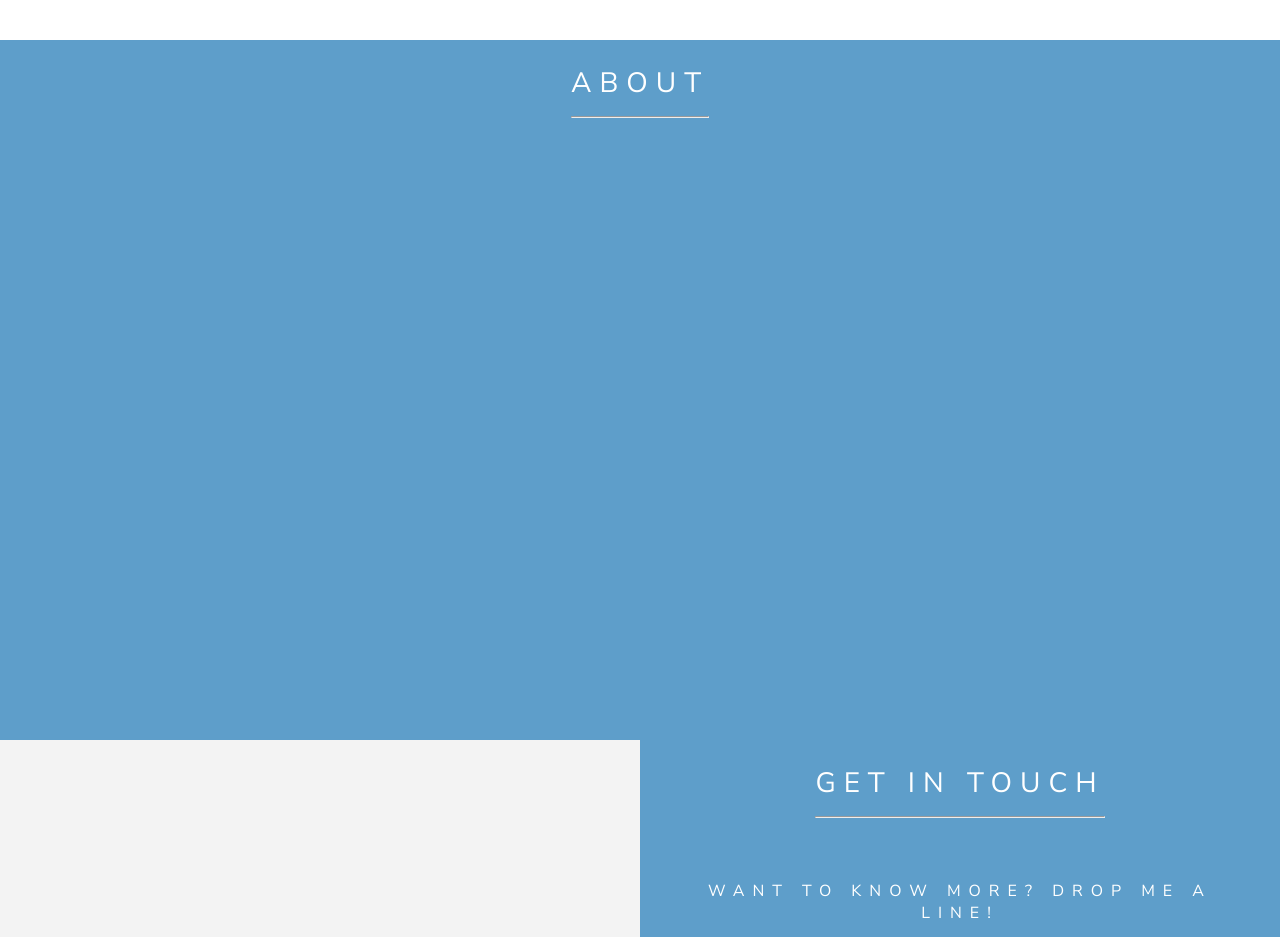
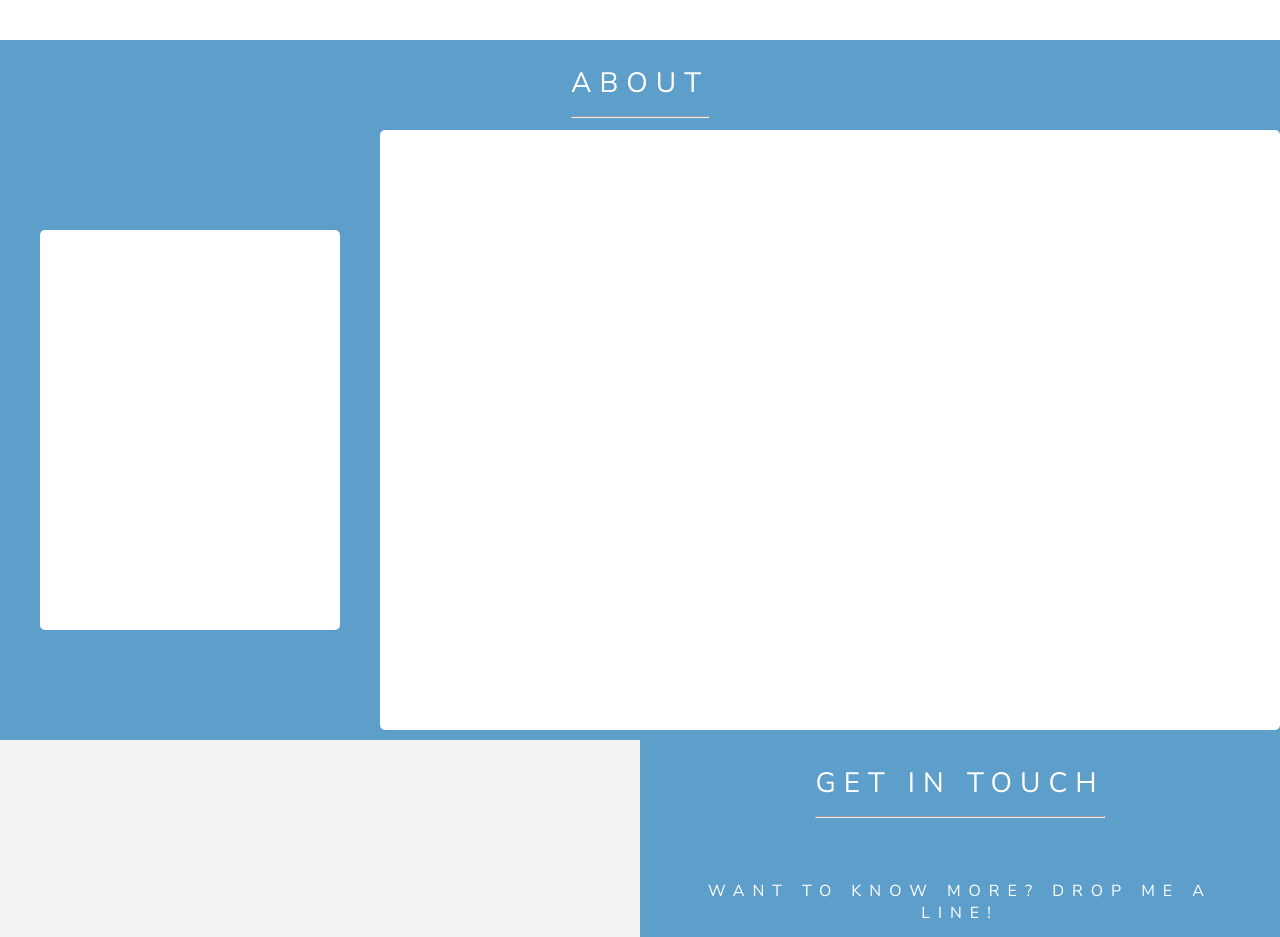
Before and after one commit to jbimagine/coffee-and-code, a React (Create React App) app: page / in a window 1280 px wide. Shown: the part 1460-2397 px from the top of the page. Built offline with nearby package versions, Linux system fonts and the light colour scheme.

Commit message:
Setup up framework for about page

```diff
--- a/src/components/About.js
+++ b/src/components/About.js
@@ -3,17 +3,6 @@ import { AboutContainer, AboutTitleContainer, AboutImageContainer } from '../sty
 import { ContentHeader } from '../styled-components/Global_styles';
 
 class About extends Component {
-
-  state = {
-
-    menuItems: [
-      { label: 'Home' },
-      { label: 'My Work' },
-      { label: 'About' },
-      { label: 'Contact' },
-    ],
-
-  }
 
   render() {
     return (
@@ -23,9 +12,14 @@ class About extends Component {
         <ContentHeader title = 'About' color = '#FFF' underline = {true} >
         </ContentHeader>
         </AboutTitleContainer>
-        <AboutImageContainer>
-
-        </AboutImageContainer>
+       <div style = {{ display:'grid', gridTemplateColumns:'1fr 2fr', height:'100%' }}>
+          <div style = {{ display:'flex', justifyContent:'center', alignItems:'center', height:'100%',  width:'100%' }}>
+            <div style = {{ display:'flex', width:'300px', height:'400px', backgroundColor:'#FFF', borderRadius:'5px' }}></div>
+          </div>
+          <div style = {{ display:'flex', justifyContent:'center', alignItems:'center', height:'100%', }}>
+          <div style = {{ display:'flex', width:'900px', height:'600px', backgroundColor:'#FFF', borderRadius:'5px' }}></div>
+          </div>
+       </div>
     </AboutContainer>
 
     </>
--- a/src/styled-components/About_Styles.js
+++ b/src/styled-components/About_Styles.js
@@ -2,9 +2,11 @@
 import styled from 'styled-components';
 
 export const AboutContainer = styled.div `
+display:grid;
     height:calc(100vh - 100px);
     color:#FFF;
     background-color:rgb(94, 158, 202);
+    grid-template-rows:80px;
 `;
 
 export const AboutTitleContainer = styled.div `
```
